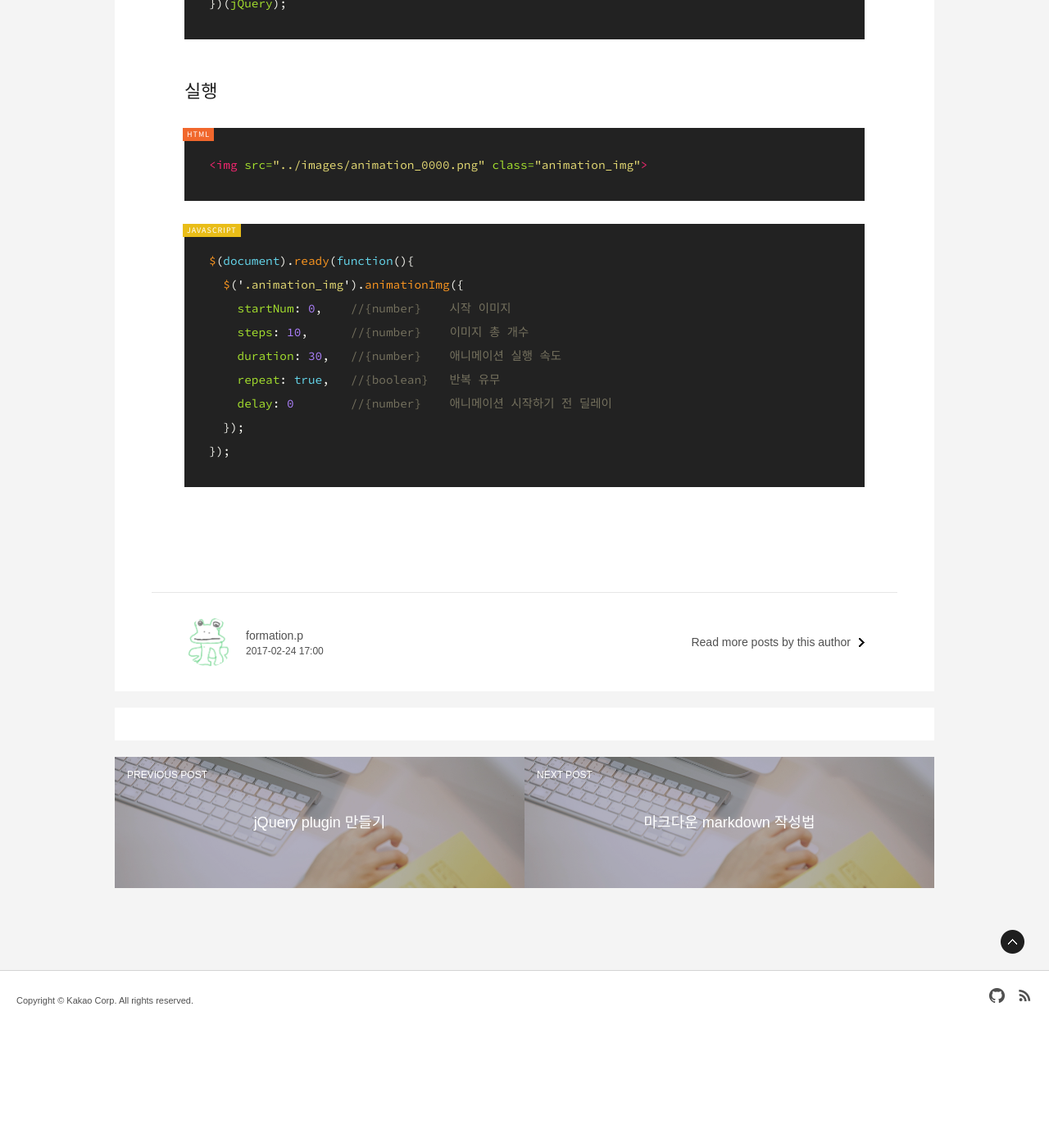
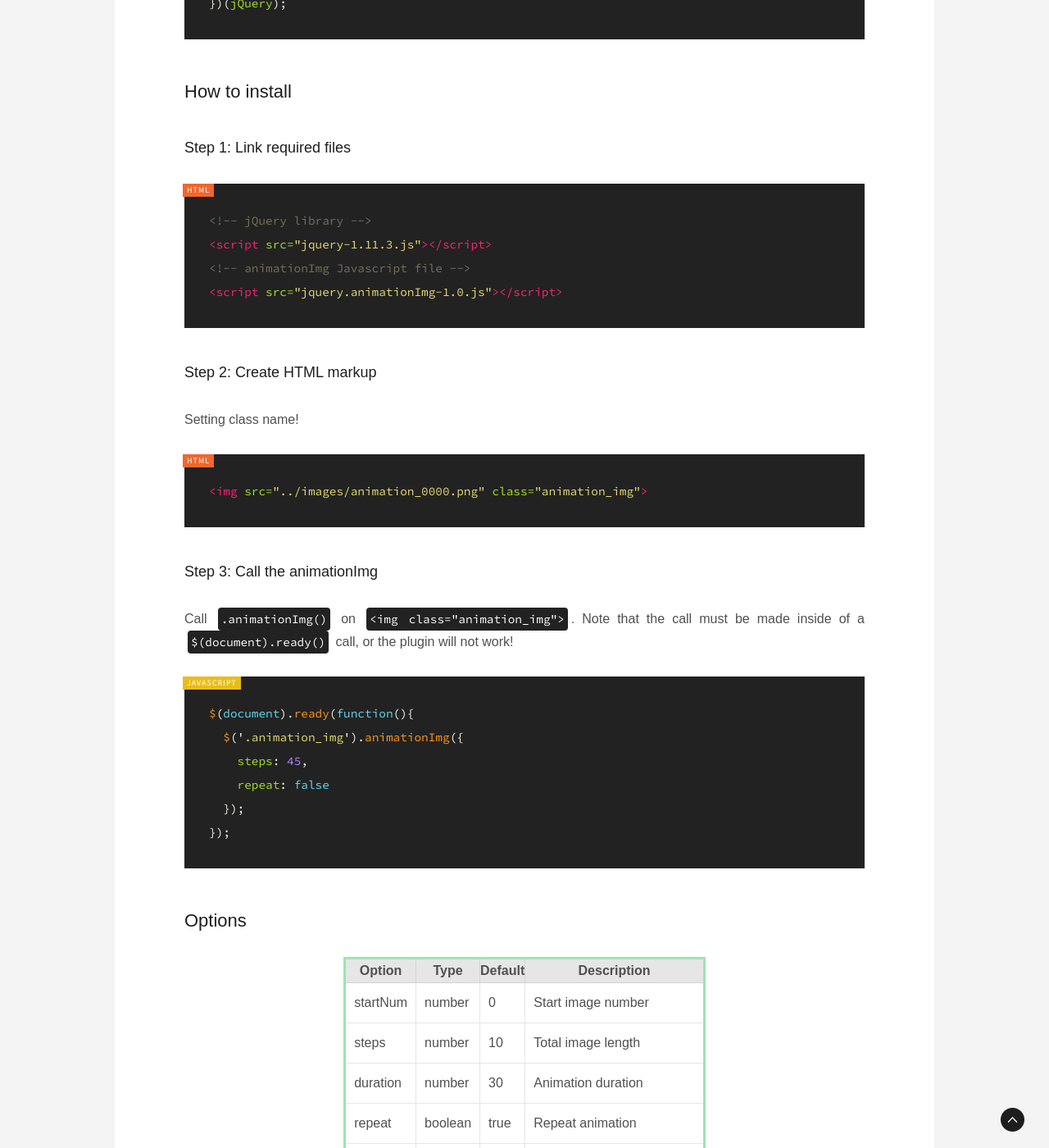
Before and after one commit to gutmate/gutmate.github.com, a Jekyll site: the page built from _posts/2017-02-24-jquery-animation.md, in a window 1280 px wide and 1400 px high, scrolled down 2623 px. Shown: the whole window at 82% size. Built offline with Jekyll 4.4.1, drawn with Linux system fonts in a browser that asks for light colours; some web fonts are replaced; comment, search, counter and statistics services are not loaded; before the commit the page ends 3906 px from its top, so only the background shows below that; some of the changed text lies outside the part shown.

Commit message:
Update Posting about jQuery-anmation

````diff
--- a/_posts/2017-02-24-jquery-animation.md
+++ b/_posts/2017-02-24-jquery-animation.md
@@ -6,11 +6,9 @@ date: '2017-02-24 17:00'
 tags:
   - javascript
   - jQuery
-  - prototype
-  - animation
 ---
 
-## plugin
+## javascript source
 
 * 이미지 src값의 증가하는 숫자의 범위는 0000~9999 까지로하며 파일명 또한 0000~9999까지로 만든다. (네자리 숫자)
 * imgname0000.jpg  imgname-0001.gif  imgname_0002.png...
@@ -85,21 +83,44 @@ tags:
 
 })(jQuery);
 ```
+## How to install
 
-## 실행
+### Step 1: Link required files
+
+```html
+<!-- jQuery library -->
+<script src="jquery-1.11.3.js"></script>
+<!-- animationImg Javascript file -->
+<script src="jquery.animationImg-1.0.js"></script>
+```
+
+### Step 2: Create HTML markup
+
+Setting class name!
 
 ```html
 <img src="../images/animation_0000.png" class="animation_img">
 ```
 
+### Step 3: Call the animationImg
+
+Call `.animationImg()` on `<img class="animation_img">`. Note that the call must be made inside of a `$(document).ready()` call, or the plugin will not work!
+
 ```javascript
 $(document).ready(function(){
   $('.animation_img').animationImg({
-    startNum: 0,    //{number}    시작 이미지
-    steps: 10,      //{number}    이미지 총 개수
-    duration: 30,   //{number}    애니메이션 실행 속도
-    repeat: true,   //{boolean}   반복 유무
-    delay: 0        //{number}    애니메이션 시작하기 전 딜레이
+    steps: 45,
+    repeat: false
   });
 });
 ```
+
+## Options
+
+|Option   |Type     |Default|Description                  |
+|---------|---------|-------|-----------------------------|
+|startNum |number   |0      |Start image number           |
+|steps    |number   |10     |Total image length           |
+|duration |number   |30     |Animation duration           |
+|repeat   |boolean  |true   |Repeat animation             |
+|delay    |number   |0      |Delay before start anmation  |
````
